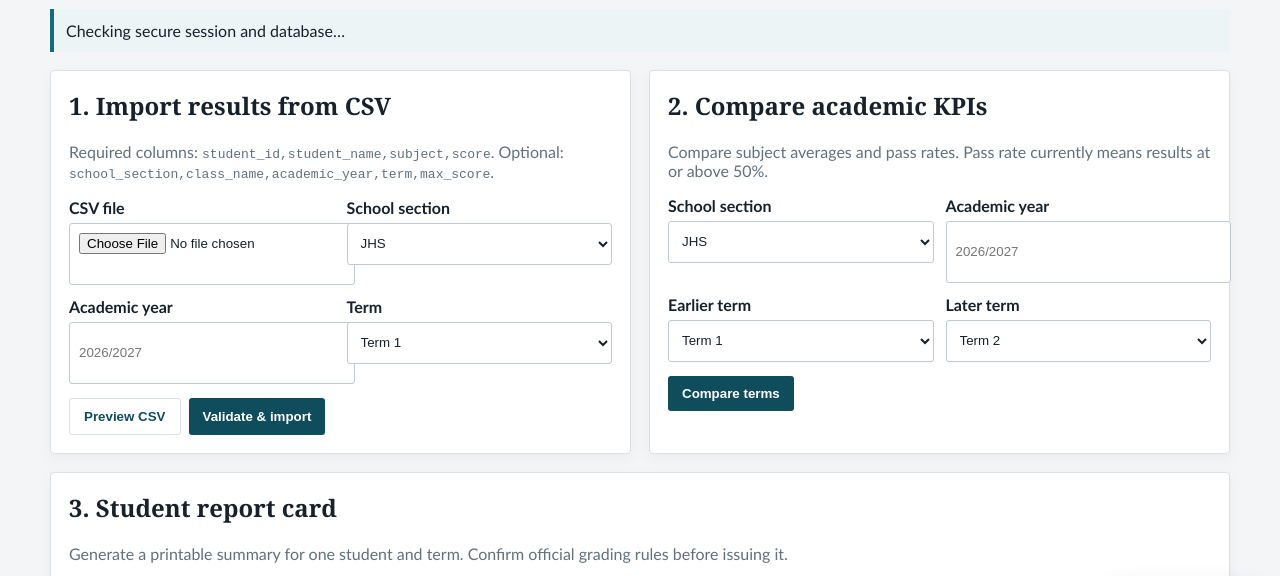
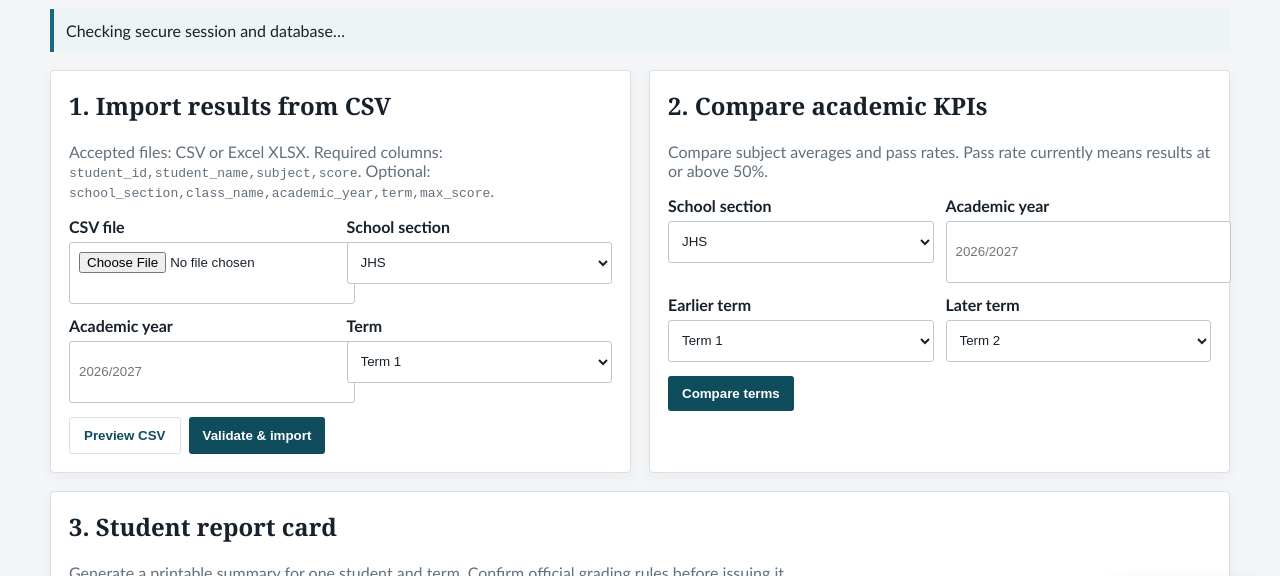
Before and after one commit to Eddie1232/debestacademy, a website: page admin/academic-tools.html in a window 1280 px wide. Shown: the part 148-724 px from the top of the page. Drawn offline with Linux system fonts and the light colour scheme.

Commit message:
Allow CSV and XLSX academic uploads

```diff
--- a/admin/academic-tools.html
+++ b/admin/academic-tools.html
@@ -8,8 +8,8 @@
 <header class="academic-header"><div><h1>Academic Data & KPI Comparison</h1><p class="muted">Import assessment CSV files and compare academic performance across terms.</p></div><div class="actions"><a class="btn btn-ghost" href="/admin/headmaster.html">Headmaster dashboard</a><button class="btn" id="logoutBtn" type="button">Log out</button></div></header>
 <div id="connectionStatus" class="notice" aria-live="polite">Checking secure session and database…</div>
 <div class="academic-grid">
-<section class="panel"><h2>1. Import results from CSV</h2><p class="muted">Required columns: <code>student_id,student_name,subject,score</code>. Optional: <code>school_section,class_name,academic_year,term,max_score</code>.</p>
-<form id="importForm"><div class="fields"><div class="field"><label for="csvFile">CSV file</label><input id="csvFile" type="file" accept=".csv,text/csv" required></div><div class="field"><label for="section">School section</label><select id="section"><option>JHS</option><option>Primary</option><option>KG</option></select></div><div class="field"><label for="academicYear">Academic year</label><input id="academicYear" placeholder="2026/2027" required></div><div class="field"><label for="term">Term</label><select id="term"><option>Term 1</option><option>Term 2</option><option>Term 3</option></select></div></div><div class="actions"><button class="btn btn-ghost" id="previewBtn" type="button">Preview CSV</button><button class="btn" type="submit">Validate & import</button></div></form><div id="preview" class="table-wrap hidden"></div><div id="importMessage" aria-live="polite"></div></section>
+<section class="panel"><h2>1. Import results from CSV</h2><p class="muted">Accepted files: CSV or Excel XLSX. Required columns: <code>student_id,student_name,subject,score</code>. Optional: <code>school_section,class_name,academic_year,term,max_score</code>.</p>
+<form id="importForm"><div class="fields"><div class="field"><label for="csvFile">CSV file</label><input id="csvFile" type="file" accept=".csv,.xlsx,text/csv,application/vnd.openxmlformats-officedocument.spreadsheetml.sheet" required></div><div class="field"><label for="section">School section</label><select id="section"><option>JHS</option><option>Primary</option><option>KG</option></select></div><div class="field"><label for="academicYear">Academic year</label><input id="academicYear" placeholder="2026/2027" required></div><div class="field"><label for="term">Term</label><select id="term"><option>Term 1</option><option>Term 2</option><option>Term 3</option></select></div></div><div class="actions"><button class="btn btn-ghost" id="previewBtn" type="button">Preview CSV</button><button class="btn" type="submit">Validate & import</button></div></form><div id="preview" class="table-wrap hidden"></div><div id="importMessage" aria-live="polite"></div></section>
 <section class="panel"><h2>2. Compare academic KPIs</h2><p class="muted">Compare subject averages and pass rates. Pass rate currently means results at or above 50%.</p>
 <form id="compareForm"><div class="fields"><div class="field"><label for="compareSection">School section</label><select id="compareSection"><option>JHS</option><option>Primary</option><option>KG</option></select></div><div class="field"><label for="compareYear">Academic year</label><input id="compareYear" placeholder="2026/2027" required></div><div class="field"><label for="termA">Earlier term</label><select id="termA"><option>Term 1</option><option>Term 2</option><option>Term 3</option></select></div><div class="field"><label for="termB">Later term</label><select id="termB"><option>Term 2</option><option>Term 1</option><option>Term 3</option></select></div></div><div class="actions"><button class="btn" type="submit">Compare terms</button></div></form><div id="compareMessage" aria-live="polite"></div><div id="kpiResults"></div></section></div>
 <section class="panel" id="reportCardPanel" style="margin-top:18px"><h2>3. Student report card</h2><p class="muted">Generate a printable summary for one student and term. Confirm official grading rules before issuing it.</p><form id="reportCardForm"><div class="fields"><div class="field"><label for="reportStudentId">Student ID</label><input id="reportStudentId" required></div><div class="field"><label for="reportYear">Academic year</label><input id="reportYear" placeholder="2026/2027" required></div><div class="field"><label for="reportTerm">Term</label><select id="reportTerm"><option>Term 1</option><option>Term 2</option><option>Term 3</option></select></div></div><div class="actions"><button class="btn" type="submit">Generate report</button><button class="btn btn-ghost" id="printReport" type="button" disabled>Print report</button></div></form><div id="reportCardMessage" aria-live="polite"></div><div id="reportCardResult"></div></section>\n<section class="panel" style="margin-top:18px"><h2>Recent import batches</h2><button class="btn btn-ghost" id="refreshHistory" type="button">Refresh import history</button><div id="historyTable" class="table-wrap"></div></section>
```
